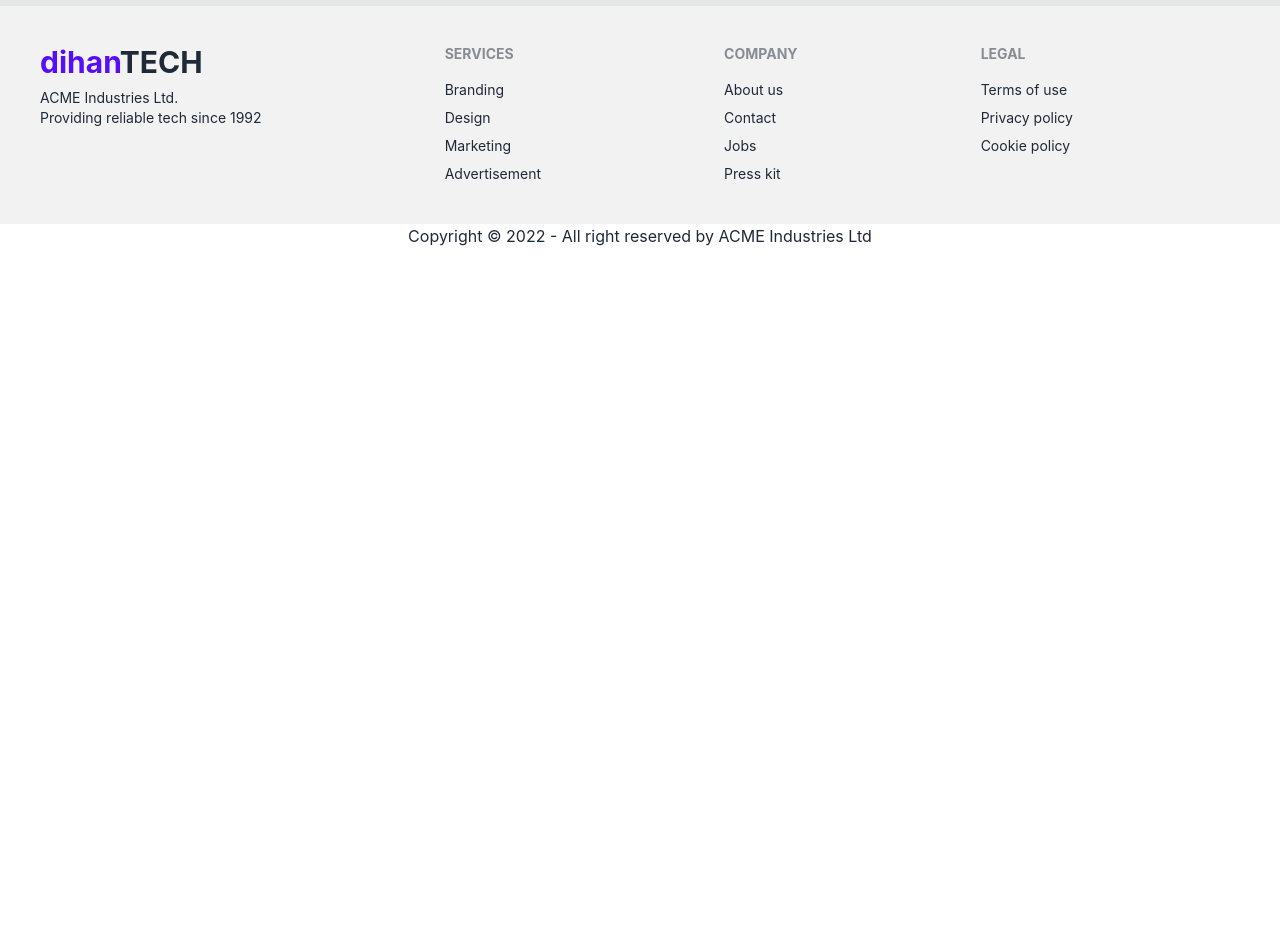
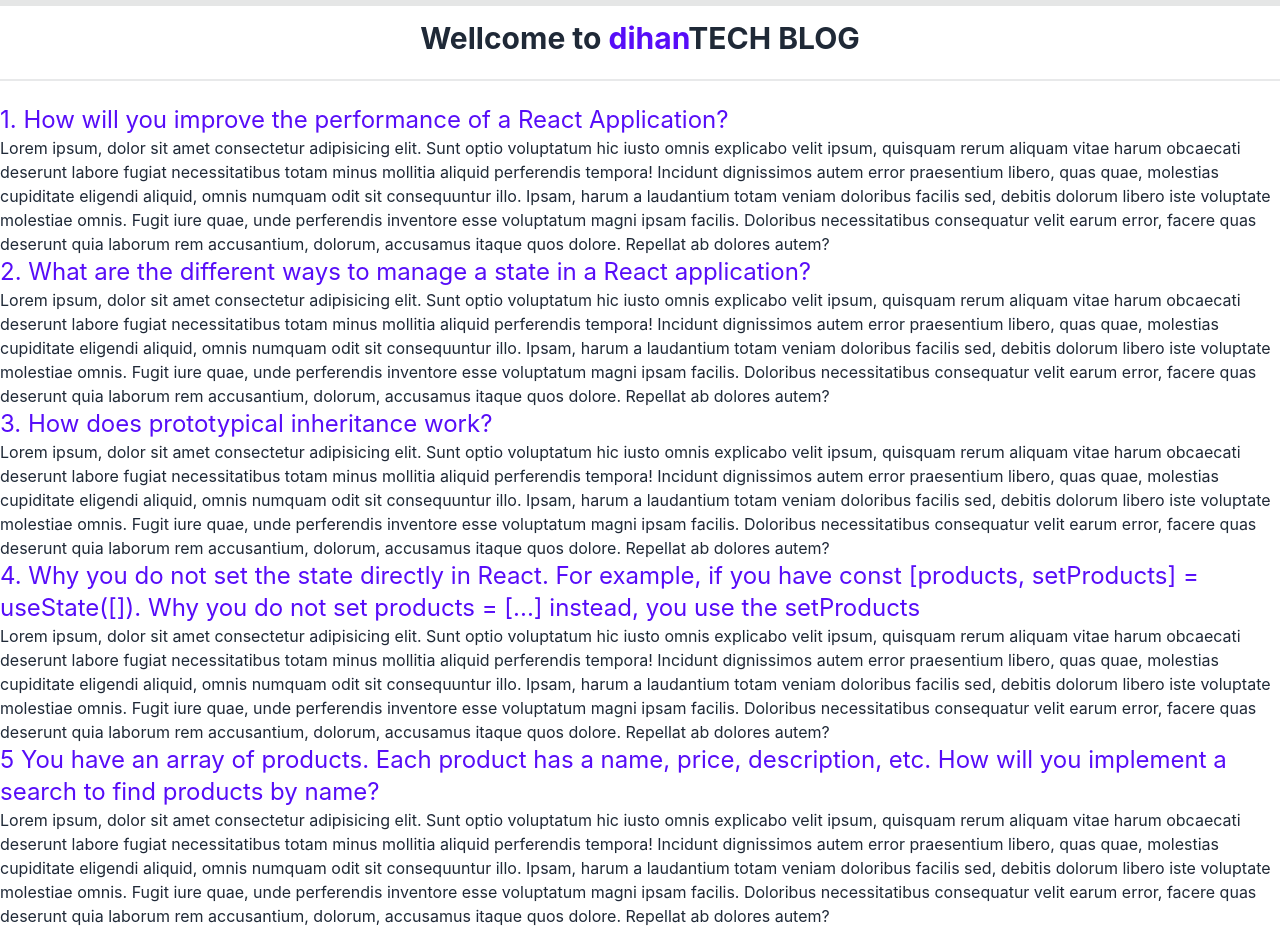
Before and after one commit to mnin-nahid/DIHAN-LTD--manufacturer-website-client-side, a React (Create React App) app: page /blog in a window 1280 px wide. Shown: the part 60-992 px from the top of the page. Before the commit the page ends 800 px from the top, so only its background shows below. Built offline with nearby package versions, Linux system fonts and the light colour scheme.

Commit message:
blogs structured

```diff
--- a/src/App.js
+++ b/src/App.js
@@ -1,6 +1,7 @@
 import { Route, Routes } from 'react-router-dom';
 import './App.css';
 import Navber from './components/Navber';
+import Blogs from './pages/Blogs/Blogs';
 import Footer from './pages/Home/Footer';
 import Home from './pages/Home/Home';
 import PageNotFound from './pages/PageNotFound/PageNotFound';
@@ -11,6 +12,7 @@ function App() {
       <Navber />
       <Routes>
         <Route path='/' element={<Home />} />
+        <Route path='/blog' element={<Blogs />} />
         <Route path="*" element={<PageNotFound />} />
       </Routes>
       <Footer />
--- /dev/null
+++ b/src/pages/Blogs/Blogs.js
@@ -0,0 +1,36 @@
+import React from 'react';
+
+const Blogs = () => {
+    return (
+        <div className='pt-20'>
+            <h2 className='text-3xl text-center font-bold'>Wellcome to <span className='text-primary'>dihan</span>TECH BLOG</h2>
+            <div class="divider"></div>
+            <div>
+                <h3 className='text-2xl text-primary'>1. How will you improve the performance of a React Application?</h3>
+                <p>Lorem ipsum, dolor sit amet consectetur adipisicing elit. Sunt optio voluptatum hic iusto omnis explicabo velit ipsum, quisquam rerum aliquam vitae harum obcaecati deserunt labore fugiat necessitatibus totam minus mollitia aliquid perferendis tempora! Incidunt dignissimos autem error praesentium libero, quas quae, molestias cupiditate eligendi aliquid, omnis numquam odit sit consequuntur illo. Ipsam, harum a laudantium totam veniam doloribus facilis sed, debitis dolorum libero iste voluptate molestiae omnis. Fugit iure quae, unde perferendis inventore esse voluptatum magni ipsam facilis. Doloribus necessitatibus consequatur velit earum error, facere quas deserunt quia laborum rem accusantium, dolorum, accusamus itaque quos dolore. Repellat ab dolores autem?</p>
+            </div>
+            <div>
+                <h3 className='text-2xl text-primary'>2. What are the different ways to manage a state in a React application?</h3>
+                <p>Lorem ipsum, dolor sit amet consectetur adipisicing elit. Sunt optio voluptatum hic iusto omnis explicabo velit ipsum, quisquam rerum aliquam vitae harum obcaecati deserunt labore fugiat necessitatibus totam minus mollitia aliquid perferendis tempora! Incidunt dignissimos autem error praesentium libero, quas quae, molestias cupiditate eligendi aliquid, omnis numquam odit sit consequuntur illo. Ipsam, harum a laudantium totam veniam doloribus facilis sed, debitis dolorum libero iste voluptate molestiae omnis. Fugit iure quae, unde perferendis inventore esse voluptatum magni ipsam facilis. Doloribus necessitatibus consequatur velit earum error, facere quas deserunt quia laborum rem accusantium, dolorum, accusamus itaque quos dolore. Repellat ab dolores autem?</p>
+            </div>
+            <div>
+                <h3 className='text-2xl text-primary'>3. How does prototypical inheritance work?</h3>
+                <p>Lorem ipsum, dolor sit amet consectetur adipisicing elit. Sunt optio voluptatum hic iusto omnis explicabo velit ipsum, quisquam rerum aliquam vitae harum obcaecati deserunt labore fugiat necessitatibus totam minus mollitia aliquid perferendis tempora! Incidunt dignissimos autem error praesentium libero, quas quae, molestias cupiditate eligendi aliquid, omnis numquam odit sit consequuntur illo. Ipsam, harum a laudantium totam veniam doloribus facilis sed, debitis dolorum libero iste voluptate molestiae omnis. Fugit iure quae, unde perferendis inventore esse voluptatum magni ipsam facilis. Doloribus necessitatibus consequatur velit earum error, facere quas deserunt quia laborum rem accusantium, dolorum, accusamus itaque quos dolore. Repellat ab dolores autem?</p>
+            </div>
+            <div>
+                <h3 className='text-primary text-2xl'>4. Why you do not set the state directly in React. For example, if you have const [products, setProducts] = useState([]). Why you do not set products = [...] instead, you use the setProducts</h3>
+                <p>Lorem ipsum, dolor sit amet consectetur adipisicing elit. Sunt optio voluptatum hic iusto omnis explicabo velit ipsum, quisquam rerum aliquam vitae harum obcaecati deserunt labore fugiat necessitatibus totam minus mollitia aliquid perferendis tempora! Incidunt dignissimos autem error praesentium libero, quas quae, molestias cupiditate eligendi aliquid, omnis numquam odit sit consequuntur illo. Ipsam, harum a laudantium totam veniam doloribus facilis sed, debitis dolorum libero iste voluptate molestiae omnis. Fugit iure quae, unde perferendis inventore esse voluptatum magni ipsam facilis. Doloribus necessitatibus consequatur velit earum error, facere quas deserunt quia laborum rem accusantium, dolorum, accusamus itaque quos dolore. Repellat ab dolores autem?</p>
+            </div>
+            <div>
+                <h3 className='text-primary text-2xl'>5 You have an array of products. Each product has a name, price, description, etc. How will you implement a search to find products by name?</h3>
+                <p>Lorem ipsum, dolor sit amet consectetur adipisicing elit. Sunt optio voluptatum hic iusto omnis explicabo velit ipsum, quisquam rerum aliquam vitae harum obcaecati deserunt labore fugiat necessitatibus totam minus mollitia aliquid perferendis tempora! Incidunt dignissimos autem error praesentium libero, quas quae, molestias cupiditate eligendi aliquid, omnis numquam odit sit consequuntur illo. Ipsam, harum a laudantium totam veniam doloribus facilis sed, debitis dolorum libero iste voluptate molestiae omnis. Fugit iure quae, unde perferendis inventore esse voluptatum magni ipsam facilis. Doloribus necessitatibus consequatur velit earum error, facere quas deserunt quia laborum rem accusantium, dolorum, accusamus itaque quos dolore. Repellat ab dolores autem?</p>
+            </div>
+            <div>
+                <h3 className='text-primary text-2xl'>6 What is a unit test? Why should write unit tests?</h3>
+                <p>Lorem ipsum, dolor sit amet consectetur adipisicing elit. Sunt optio voluptatum hic iusto omnis explicabo velit ipsum, quisquam rerum aliquam vitae harum obcaecati deserunt labore fugiat necessitatibus totam minus mollitia aliquid perferendis tempora! Incidunt dignissimos autem error praesentium libero, quas quae, molestias cupiditate eligendi aliquid, omnis numquam odit sit consequuntur illo. Ipsam, harum a laudantium totam veniam doloribus facilis sed, debitis dolorum libero iste voluptate molestiae omnis. Fugit iure quae, unde perferendis inventore esse voluptatum magni ipsam facilis. Doloribus necessitatibus consequatur velit earum error, facere quas deserunt quia laborum rem accusantium, dolorum, accusamus itaque quos dolore. Repellat ab dolores autem?</p>
+            </div>
+        </div>
+    );
+};
+
+export default Blogs;
--- a/src/pages/Home/Banner.js
+++ b/src/pages/Home/Banner.js
@@ -2,14 +2,14 @@ import React from 'react';
 
 const Banner = () => {
     return (
-        <div class="hero h-[80vh] border-2 mt-6">
-            <div class="hero-content flex-col lg:flex-row-reverse">
-                <img src="https://api.lorem.space/image/movie?w=260&h=400" class="max-w-sm rounded-lg shadow-2xl" alt='' />
+        <div class="hero h-[80vh] border-2 mt-14">
+            <div class="hero-content flex-col lg:flex-row">
                 <div>
                     <h1 class="text-5xl font-bold">Box Office News!</h1>
                     <p class="py-6">Provident cupiditate voluptatem et in. Quaerat fugiat ut assumenda excepturi exercitationem quasi. In deleniti eaque aut repudiandae et a id nisi.</p>
                     <button class="btn btn-primary">Get Started</button>
                 </div>
+                <img src="https://api.lorem.space/image/movie?w=260&h=400" class="max-w-sm rounded-lg shadow-2xl" alt='' />
             </div>
         </div>
     );
--- a/src/pages/PageNotFound/PageNotFound.js
+++ b/src/pages/PageNotFound/PageNotFound.js
@@ -2,7 +2,7 @@ import React from 'react';
 
 const PageNotFound = () => {
     return (
-        <div>
+        <div className='h-[50vh] text-center pt-28'>
             <h1>404</h1>
             <p>Page not found</p>
         </div>
```
